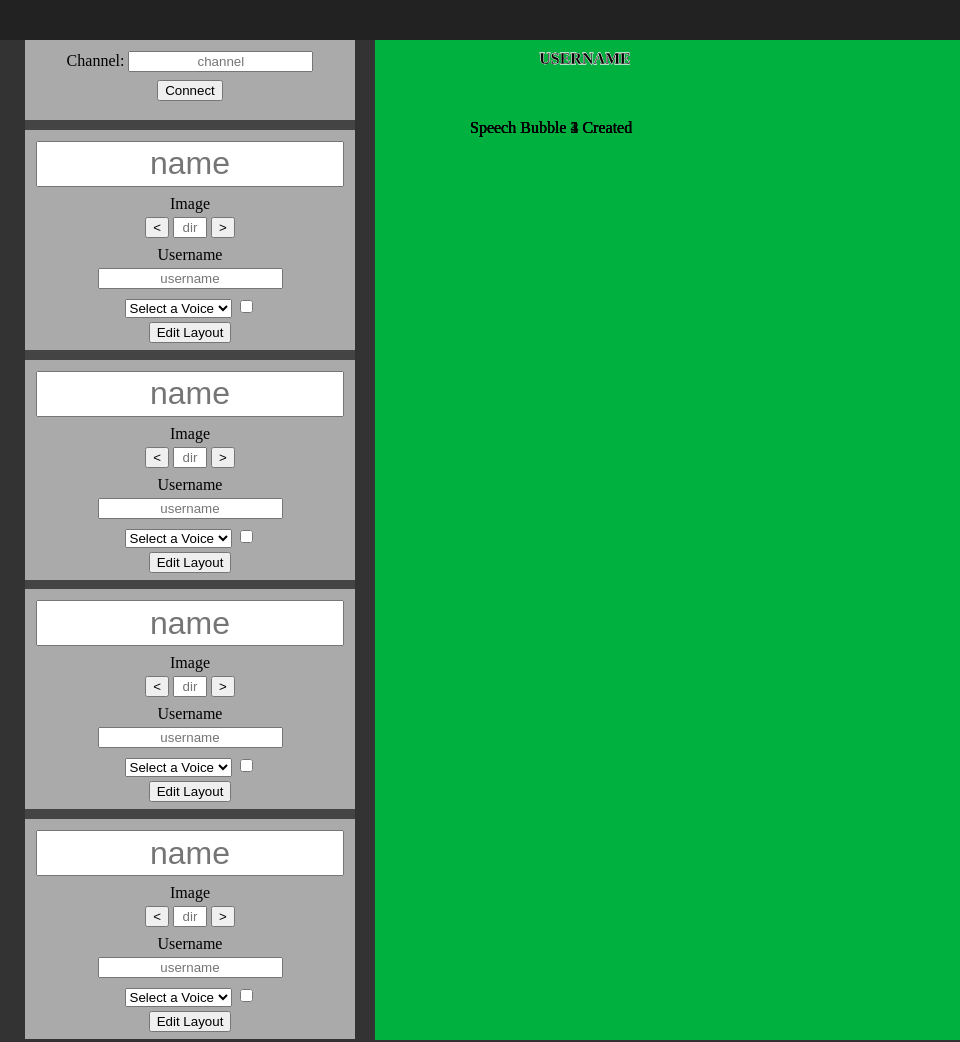
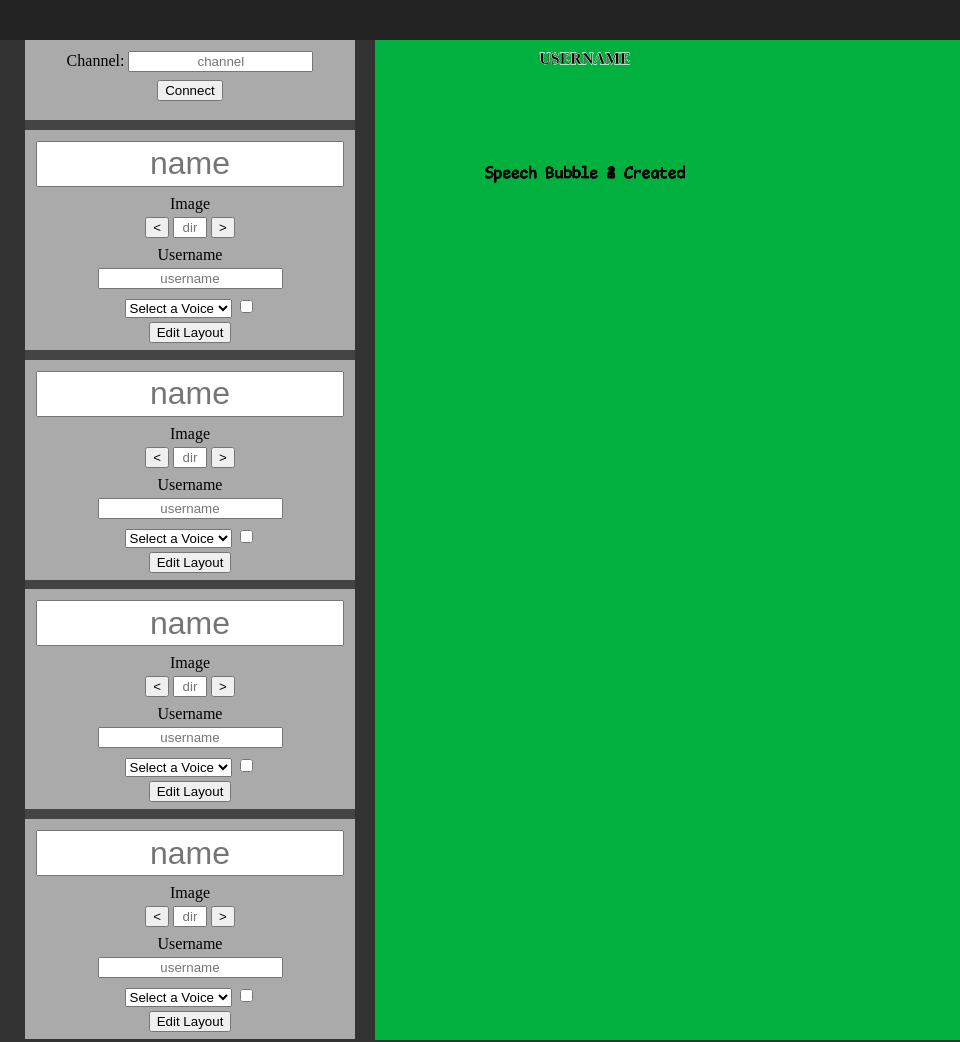
Before and after one commit to Flipped-Bit/Chat-Interrogator, an Electron app: page v2/index.html in a window 960 px wide. Shown: the top 1042 px of the page. Drawn offline with Linux system fonts and the light colour scheme.

Commit message:
Fixed layout and added missing font

```diff
--- a/v2/style.css
+++ b/v2/style.css
@@ -19,6 +19,16 @@ input,
 select,
 svg {
   -webkit-app-region: no-drag;
+}
+
+foreignObject > div {
+  align-items: center;
+  display: flex;
+  height: 100%;
+  justify-content: center;
+  text-align: center;
+  width: 100%;
+  font-family: 'Comic Sans';
 }
 
 input[type="checkbox"] {
@@ -124,3 +134,8 @@ svg {
   height: 999px;
   justify-content: space-between;
 }
+
+@font-face {
+  font-family: 'Comic Sans';
+  src: url('./resources/fonts/ComicMono-Bold.ttf');
+}
```
Also changed, not shown: v2/resources/fonts/ComicMono-Bold.ttf (added).
